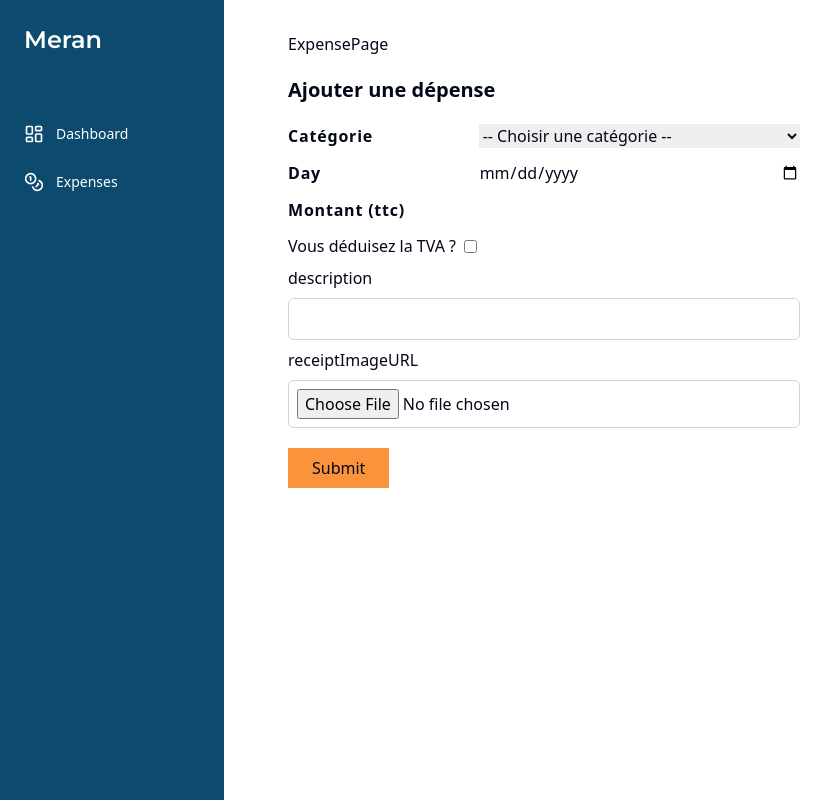
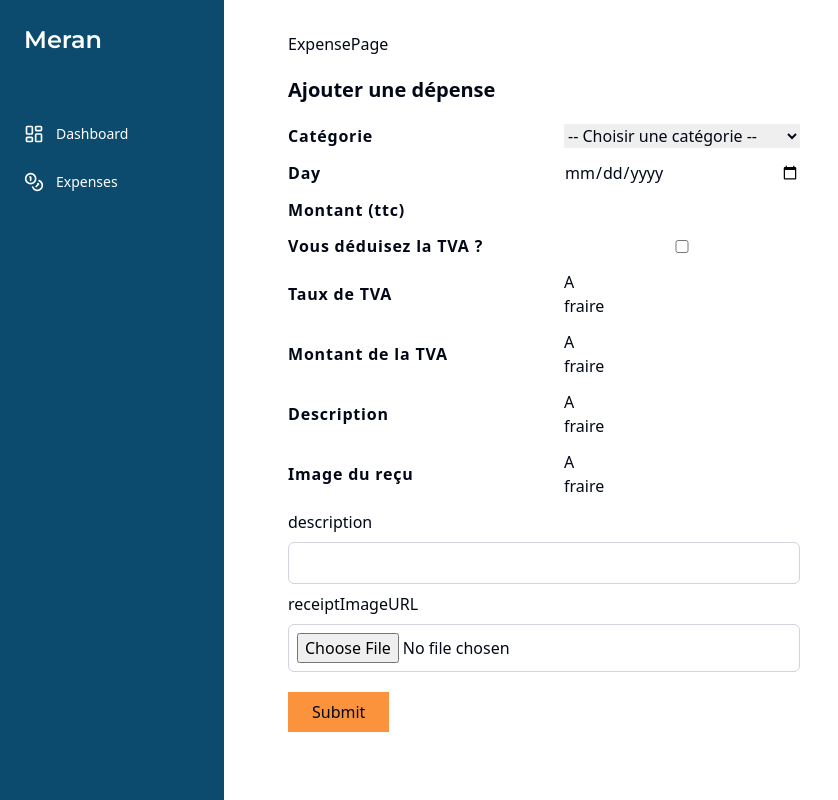
Before and after one commit to erischon/meran, a Next.js app: page /expenses in a window 1280 px wide. Shown: the whole page, without its empty margins (0-838 px from the left). Built offline with nearby package versions, Linux system fonts and the light colour scheme.

Commit message:
Update ExpenseForm.tsx

```diff
--- a/src/components/expenses/ExpenseForm.tsx
+++ b/src/components/expenses/ExpenseForm.tsx
@@ -40,12 +40,112 @@ export default function ExpenseForm() {
     setValue("tvaAmount", parseFloat(tvaAmount));
   };
 
+  const formFields = [
+    {
+      name: "category",
+      label: "Catégorie",
+      inputField: () => (
+        <select
+          id="category"
+          {...register("category", {
+            required: "La catégorie est requise.",
+          })}
+          className="col-span-6"
+        >
+          <option value="">-- Choisir une catégorie --</option>
+          <option value="1">1</option>
+          <option value="2">2</option>
+          <option value="3">3</option>
+          <option value="4">4</option>
+          <option value="5">5</option>
+        </select>
+      ),
+    },
+    {
+      name: "day",
+      label: "Day",
+      inputField: () => (
+        <input
+          type="date"
+          id="day"
+          {...register("day", { required: "La date est requise." })}
+          className="col-span-6"
+        />
+      ),
+    },
+    {
+      name: "amount",
+      label: "Montant (ttc)",
+      inputField: () => (
+        <input
+          type="number"
+          id="amount"
+          {...register("amount", { required: "Le montant est requis." })}
+          className="col-span-6"
+        />
+      ),
+    },
+    {
+      name: "hasTva",
+      label: "Vous déduisez la TVA ?",
+      inputField: () => (
+        <input
+          type="checkbox"
+          id="hasTva"
+          {...register("hasTva")}
+          className="col-span-6"
+        />
+      ),
+    },
+    {
+      name: "tvaRate",
+      label: "Taux de TVA",
+      inputField: () => <div>A fraire</div>,
+    },
+    {
+      name: "tvaAmount",
+      label: "Montant de la TVA",
+      inputField: () => <div>A fraire</div>,
+    },
+    {
+      name: "description",
+      label: "Description",
+      inputField: () => <div>A fraire</div>,
+    },
+    {
+      name: "receiptImageURL",
+      label: "Image du reçu",
+      inputField: () => <div>A fraire</div>,
+    },
+  ];
+
   return (
     <div className="grid max-w-lg">
       <h2 className="text-xl font-semibold py-5">Ajouter une dépense</h2>
 
       <form onSubmit={handleSubmit(onSubmit)} noValidate className="">
-        <div className="mb-3">
+        {formFields.map((field, k) => {
+          return (
+            <div key={k} className="mb-3">
+              <div className="grid grid-cols-12 justify-start items-center space-x-5">
+                <label
+                  htmlFor={field.name}
+                  className="col-span-6 font-semibold tracking-wider"
+                >
+                  {field.label}
+                </label>
+
+                {field.inputField()}
+
+                <p className="text-red-500 italic">
+                  {errors.category?.message}
+                </p>
+              </div>
+            </div>
+          );
+        })}
+
+        {/* <div className="mb-3">
           <div className="grid grid-cols-12 justify-start items-center space-x-5">
             <label
               htmlFor="category"
@@ -71,9 +171,9 @@ export default function ExpenseForm() {
           </div>
 
           <p className="text-red-500 italic">{errors.category?.message}</p>
-        </div>
+        </div> */}
 
-        <div className="mb-3">
+        {/* <div className="mb-3">
           <div className="grid grid-cols-12 justify-start items-center space-x-5">
             <label
               htmlFor="day"
@@ -90,9 +190,9 @@ export default function ExpenseForm() {
             />
           </div>
           <p className="text-red-500 font-semibold">{errors.day?.message}</p>
-        </div>
+        </div> */}
 
-        <div className="mb-3">
+        {/* <div className="mb-3">
           <div className="grid grid-cols-12 justify-start items-center space-x-5">
             <label
               htmlFor="amount"
@@ -108,9 +208,9 @@ export default function ExpenseForm() {
             />
           </div>
           <p className="text-red-500 font-semibold">{errors.amount?.message}</p>
-        </div>
+        </div> */}
 
-        <div className="flex items-center space-x-2 mb-2">
+        {/* <div className="flex items-center space-x-2 mb-2">
           <label htmlFor="hasTva">Vous déduisez la TVA ?</label>
           <input
             type="checkbox"
@@ -118,7 +218,7 @@ export default function ExpenseForm() {
             {...register("hasTva")}
             className="border border-gray-300 p-2 rounded-md"
           />
-        </div>
+        </div> */}
 
         <div
           className={`${
```
